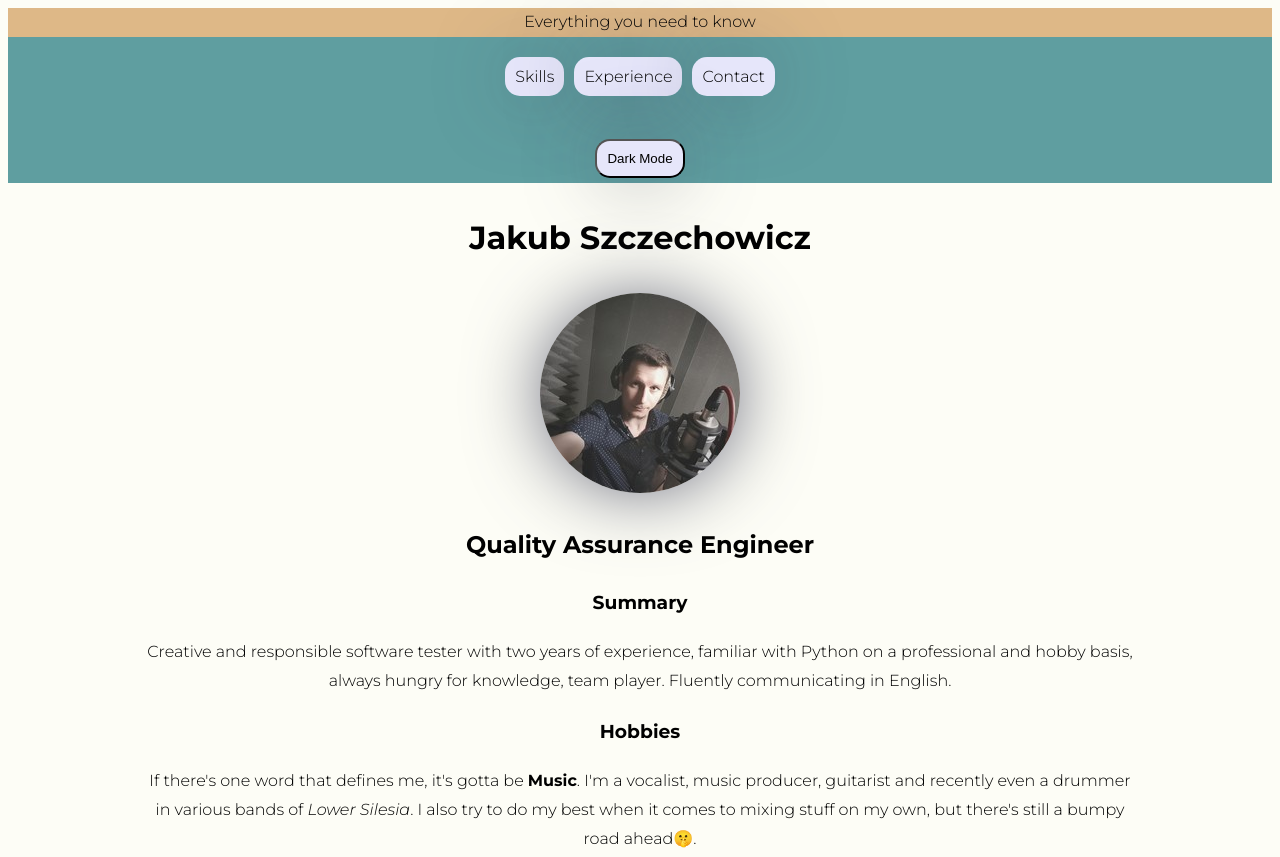
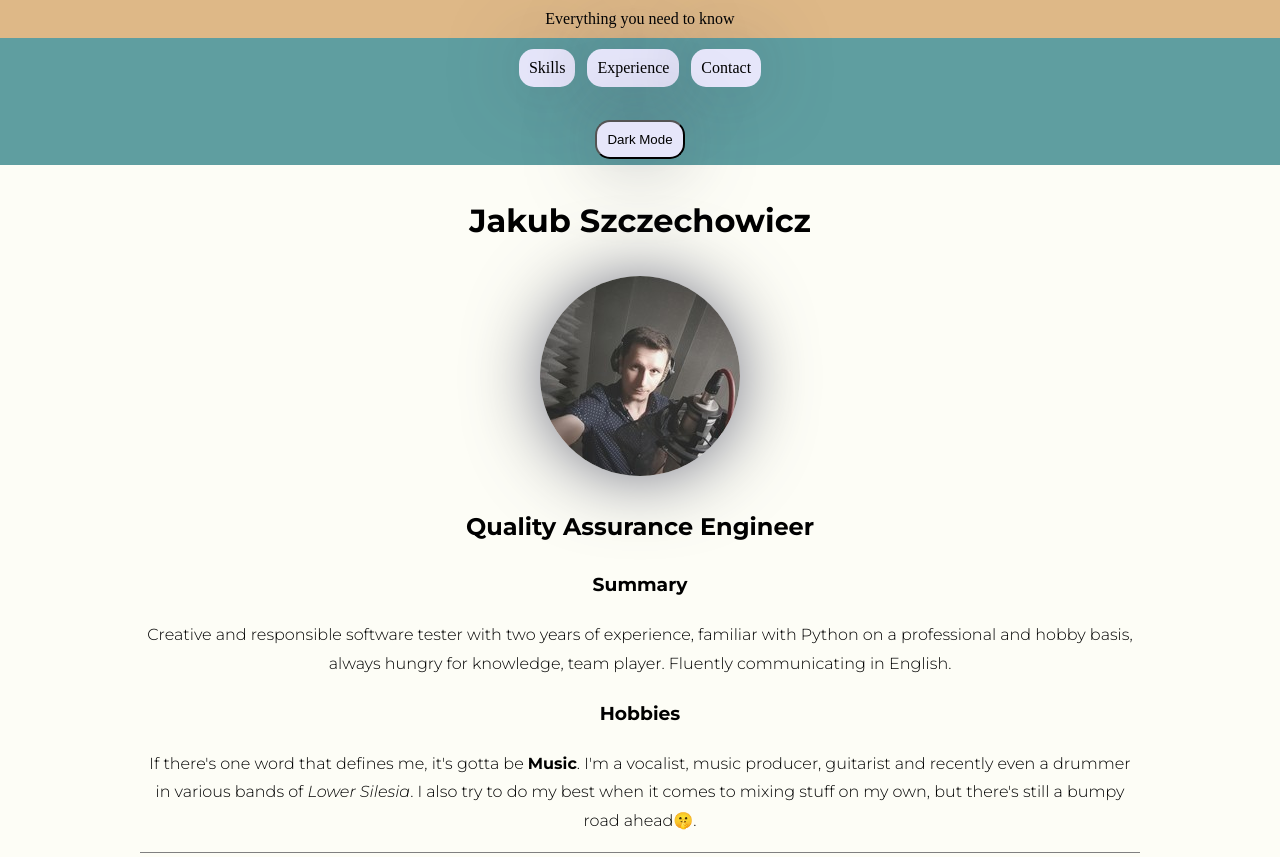
Before and after one commit to JamieShifter/frontent-dev-cv, a plain HTML site: page index.html in a window 1280 px wide. Shown: the top 857 px of the page. Drawn offline with Linux system fonts and the light colour scheme.

Commit message:
Add files via upload
* Fixed header and navbar

```diff
--- a/css/style.css
+++ b/css/style.css
@@ -12,6 +12,9 @@ html{
 
 .body {
     background-color: rgb(253, 253, 246);
+    margin: 0;
+    padding: 0;
+    min-height: 100%;
 }
 
 .darkmode {
@@ -35,11 +38,14 @@ html{
 .header {
     background-color: burlywood;
     max-width: 100%;
+    text-align: center;
+    padding: 10px;
 }
 
 .navspace {
     background-color: cadetblue;
     max-width: 100%;
+    text-align: center;
 }
 
 .navbar {
@@ -47,6 +53,7 @@ html{
     display: flex;
     list-style: none;
     justify-content: center;
+    margin: 0px;
 }
 
 .navItem {
@@ -55,8 +62,9 @@ html{
     border-radius: 15px;
     box-shadow: 0px 1px 81px -10px rgba(66, 68, 90, 1);
     text-decoration-line: none;
-    margin: 5px;
+    margin: 6px;
     color: black;
+    display: inline-block;
 }
 
 .navItem:hover {
--- a/index.html
+++ b/index.html
@@ -15,16 +15,16 @@
 </head>
 
 <body class="body">
-    <header class="header general">Everything you need to know</header>
-        <div class="navspace general">
-            <nav class="navbar">
+    <header class="header">Everything you need to know</header>
+        <div class="navspace">
+            <nav>
                 <ul class="navbar">
                     <li><a href="#skills" class="navItem">Skills</a></li>
                     <li><a href="#experience" class="navItem">Experience</a></li>
                     <li><a href="#contact" class="navItem">Contact</a></li>
                 </ul>
+                <p><button class="displayMode navItem">Dark Mode</button></p>
             </nav>
-            <p><button class="displayMode navItem">Dark Mode</button></p>
         </div>
         <section class="general">
         <h1 class="name">Jakub Szczechowicz</h1>
```
